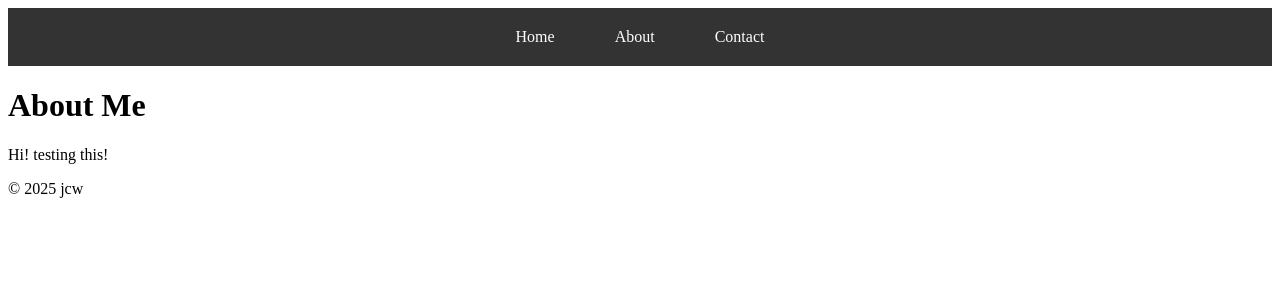
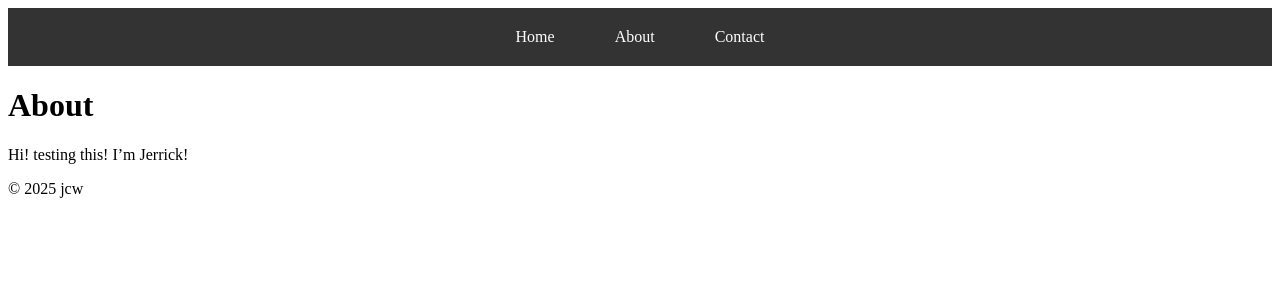
Before and after one commit to jerrickwang/jerrickwang.github.io, a Jekyll site: the page built from about.md, in a window 1280 px wide. Shown: the top 300 px of the page. Built offline with Jekyll 4.4.1, drawn with Linux system fonts in a browser that asks for light colours.

Commit message:
Update about.md

```diff
--- a/about.md
+++ b/about.md
@@ -3,5 +3,6 @@ layout: default
 title: About
 permalink: /about/
 ---
-# About Me
+# About
 Hi! testing this!
+I'm Jerrick!
```
